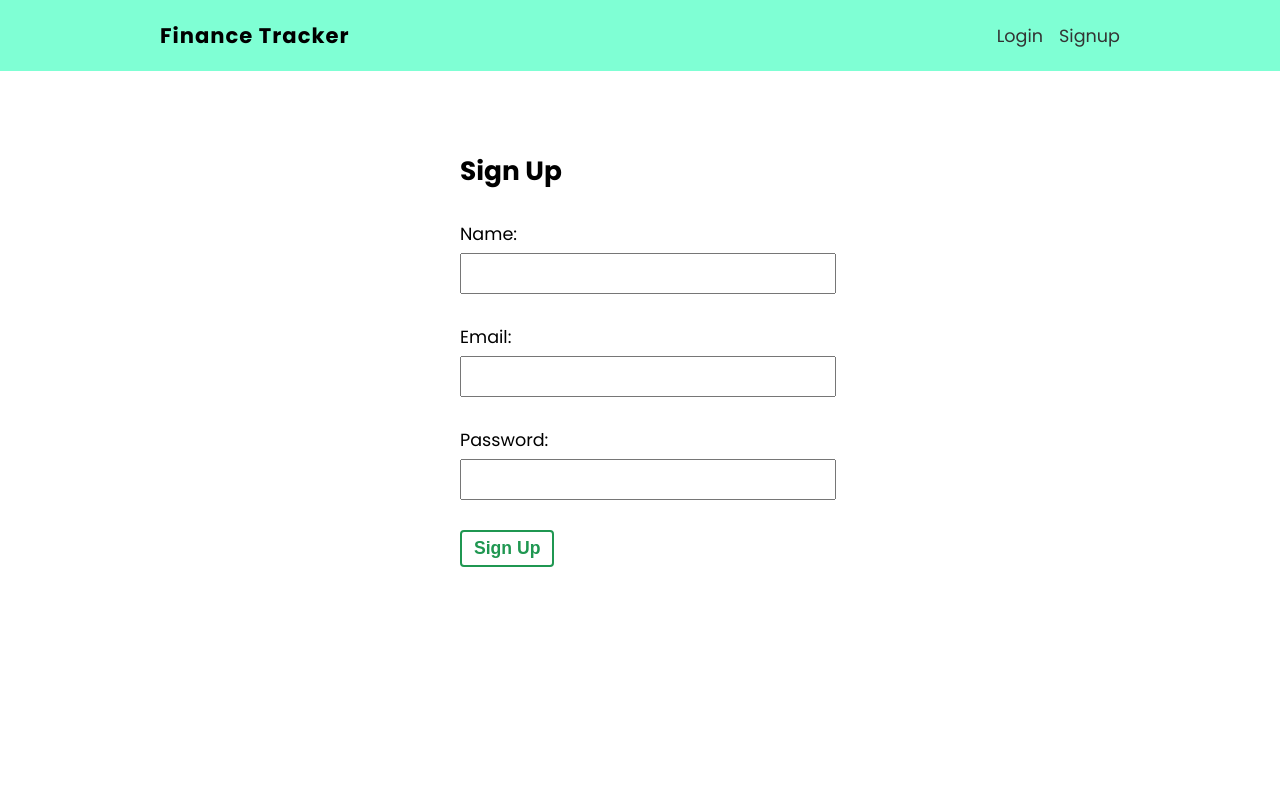
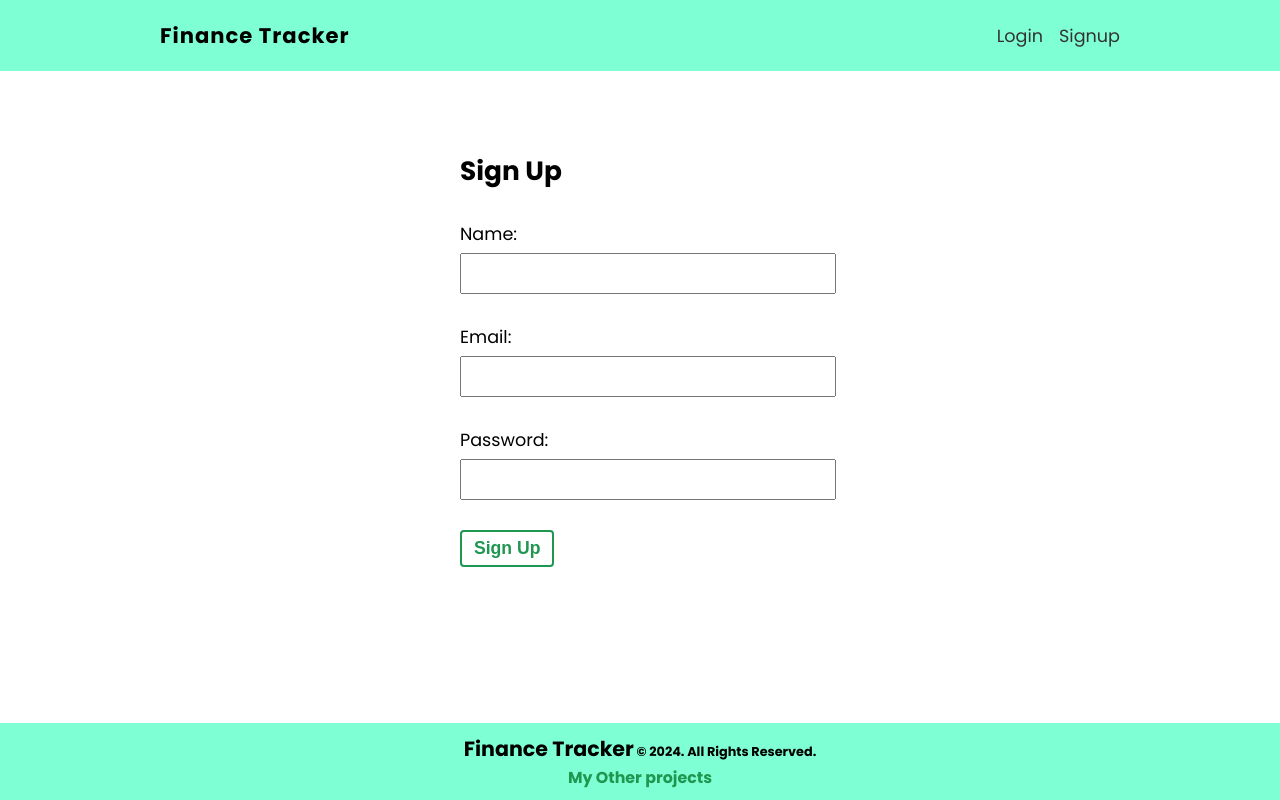
Before and after one commit to sidchopp/fin-track, a React (Create React App) app: page /signup in a window 1280 px wide. Built offline with nearby package versions, Linux system fonts and the light colour scheme; no server answers.

Commit message:
Footer added

```diff
--- a/src/App.js
+++ b/src/App.js
@@ -1,7 +1,7 @@
 import { BrowserRouter, Routes, Route, Navigate } from "react-router-dom";
 import { useAuthContext } from "./hooks/useAuthContext";
 import { Home, Login, Signup } from "./pages";
-import { Navbar } from "./components";
+import { Navbar, Footer } from "./components";
 
 function App() {
   const { authIsReady, user } = useAuthContext();
@@ -24,6 +24,7 @@ function App() {
               element={user ? <Navigate to="/" /> : <Signup />}
             />
           </Routes>
+          <Footer />
         </BrowserRouter>
       )}
     </div>
--- /dev/null
+++ b/src/components/footer/Footer.js
@@ -0,0 +1,18 @@
+import { Link } from "react-router-dom";
+import styles from "./Footer.module.css";
+
+const Footer = () => {
+  return (
+    <div className={styles.footer}>
+      <h3>
+        Finance Tracker
+        <span> © 2024. All Rights Reserved.</span>
+      </h3>
+      <Link to="https://sid-projects.netlify.app/" target="blank">
+        My Other projects
+      </Link>
+    </div>
+  );
+};
+
+export { Footer };
--- /dev/null
+++ b/src/components/footer/Footer.module.css
@@ -0,0 +1,20 @@
+.footer {
+    position: fixed;
+    left: 0;
+    bottom: 0;
+    width: 100%;
+    background-color: #7FFFD4;
+    text-align: center;
+    padding: 10px 0 ;
+    font-weight: bold
+}
+
+.footer a {
+    color: #1f9751;
+    text-decoration: none;
+    font-size: 0.9em;
+}
+
+.footer span {
+    font-size: 0.8rem;
+}
--- a/src/components/index.js
+++ b/src/components/index.js
@@ -1,3 +1,4 @@
 import { Navbar } from "./navbar/Navbar";
+import { Footer } from "./footer/Footer";
 
-export { Navbar };
+export { Navbar, Footer };
```
